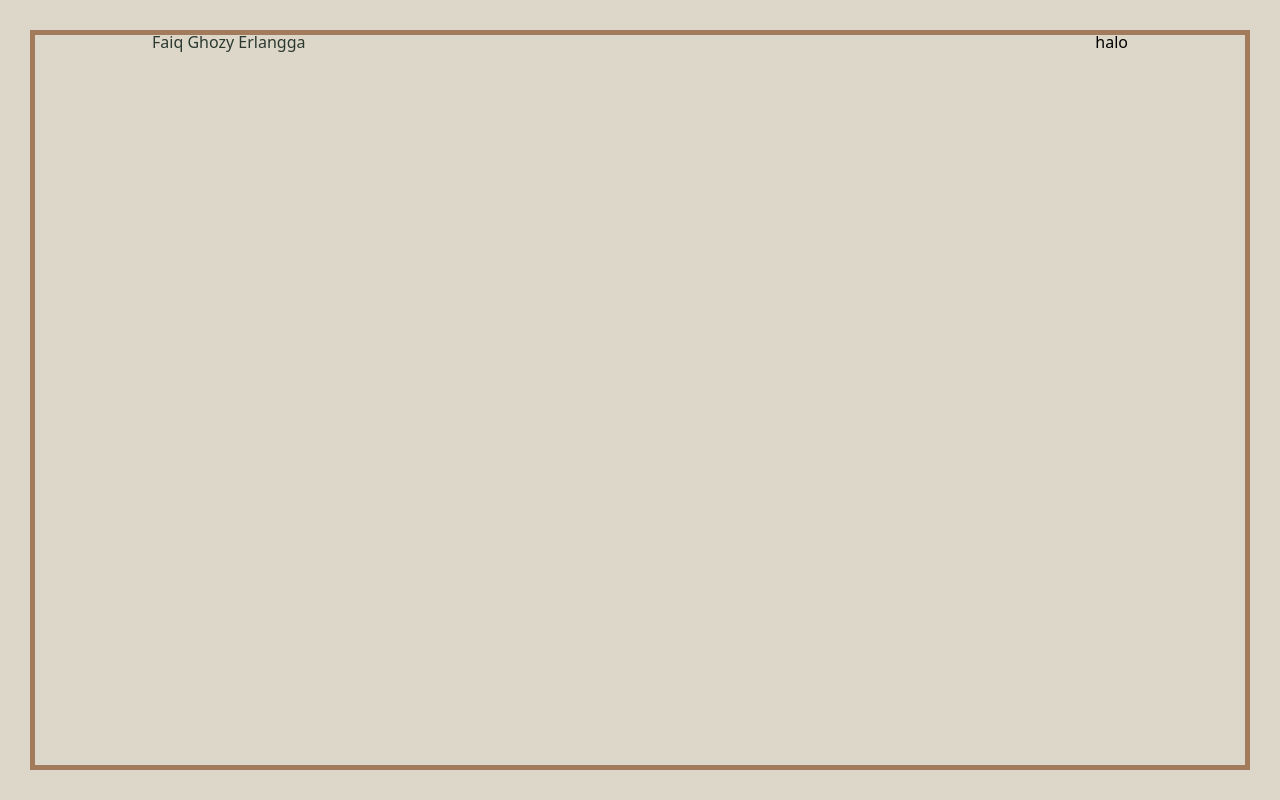
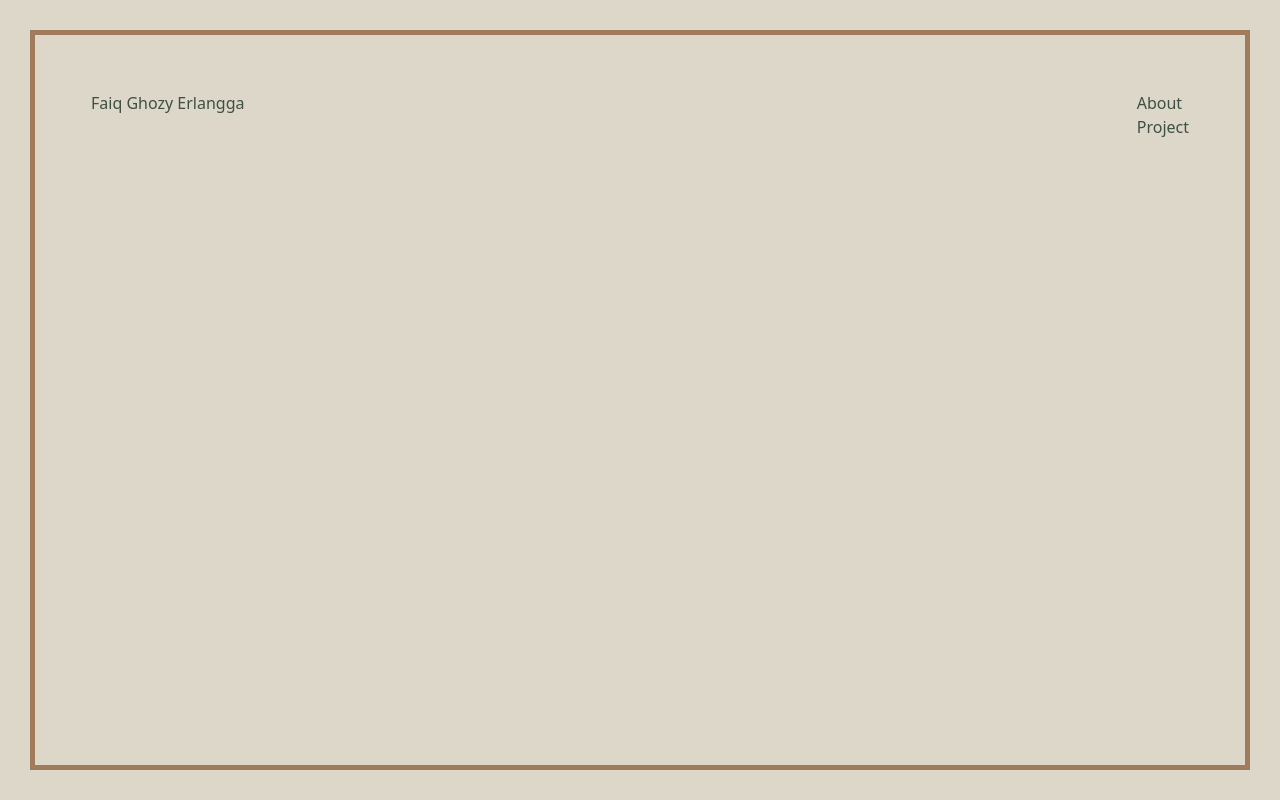
Before and after one commit to Faiq1818/Faiq1818.github.io, a React (Vite) app: page / in a window 1280 px wide. Built offline with nearby package versions, Linux system fonts and the light colour scheme.

Commit message:
making starter

```diff
--- a/src/App.jsx
+++ b/src/App.jsx
@@ -7,28 +7,26 @@ function App() {
     <div style={styles.container}>
       <div style={styles.containermid}>
         <div>
-          <p style={styles.texts_name}>Faiq Ghozy Erlangga</p>
+          <p style={styles.texts_name} className="text-5xl font-semibold">Faiq Ghozy Erlangga</p>
         </div>
-        <div>
-          <p style={styles.texts}>halo</p>
+
+        <div className="content-end space-y-4">
+          <p style={styles.texts} className="text-2xl">About</p>
+          <p style={styles.texts} className="text-2xl">Project</p>
         </div>
       </div>
-    </div>
+    </div >
   );
 }
 
 
 const styles = {
   texts_name: {
-    color: "#2C3930",
-    alignItems: "",
-    // padding: "20px"
+    color: "#3F4F44",
   },
 
   texts: {
-    color: "black",
-    alignItems: "black",
-    // padding: "20px"
+    color: "#3F4F44",
   },
 
   container: {
@@ -39,7 +37,6 @@ const styles = {
     boxShadow: "inset 0 0 0 5px #A27B5C",
     display: "flex",
     justifyContent: "center",
-    // alignItems: "center",
     backgroundColor: "#DCD7C9",
     boxSizing: "border-box",
   },
@@ -48,7 +45,11 @@ const styles = {
     display: "flex",
     flexDirection: "row",
     justifyContent: "space-between",
-    width: "80%"
+    width: "100%",
+    paddingTop: "5%",
+    paddingBottom: "5%",
+    paddingLeft: "5%",
+    paddingRight: "5%"
   }
 }
 
```
